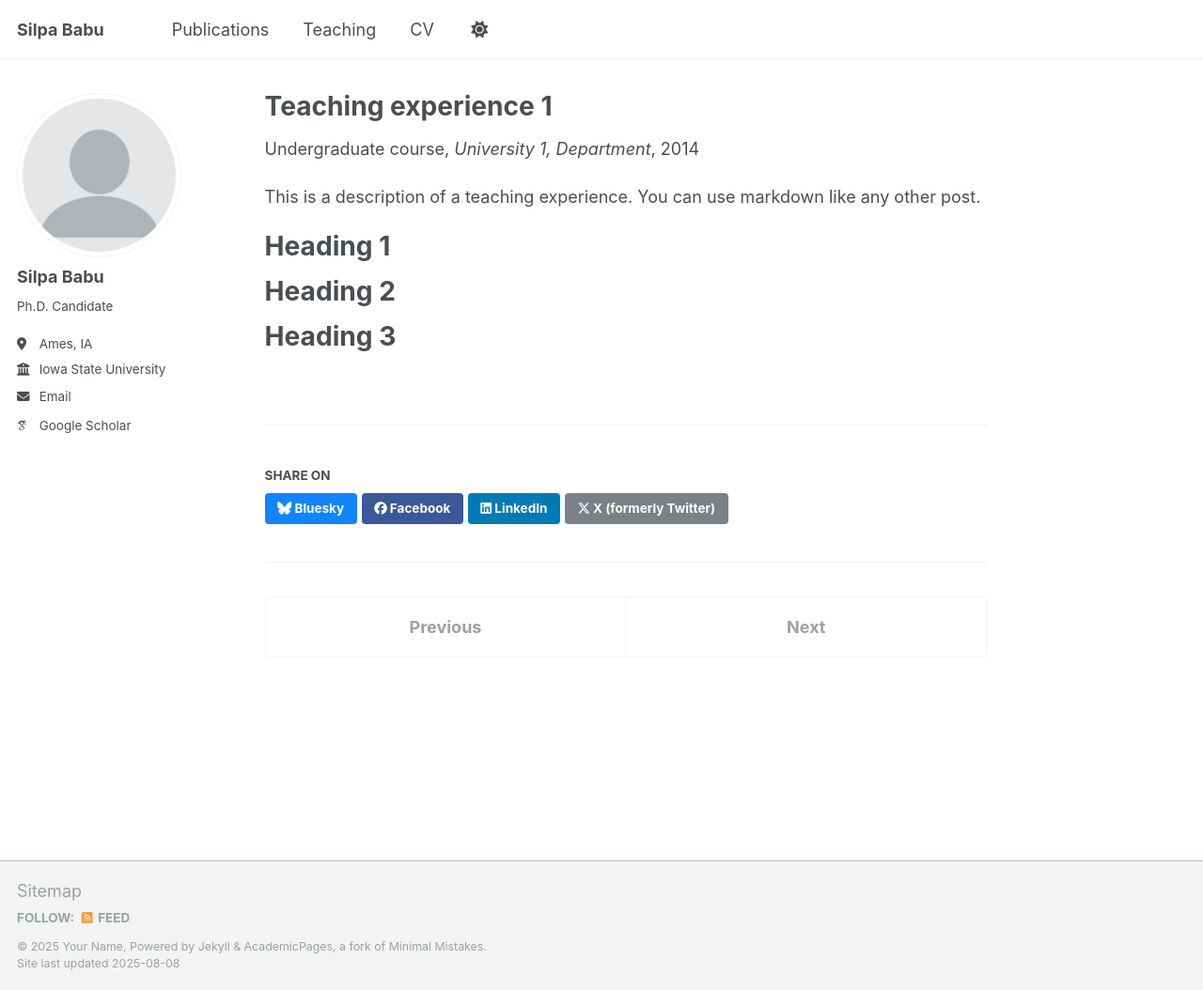
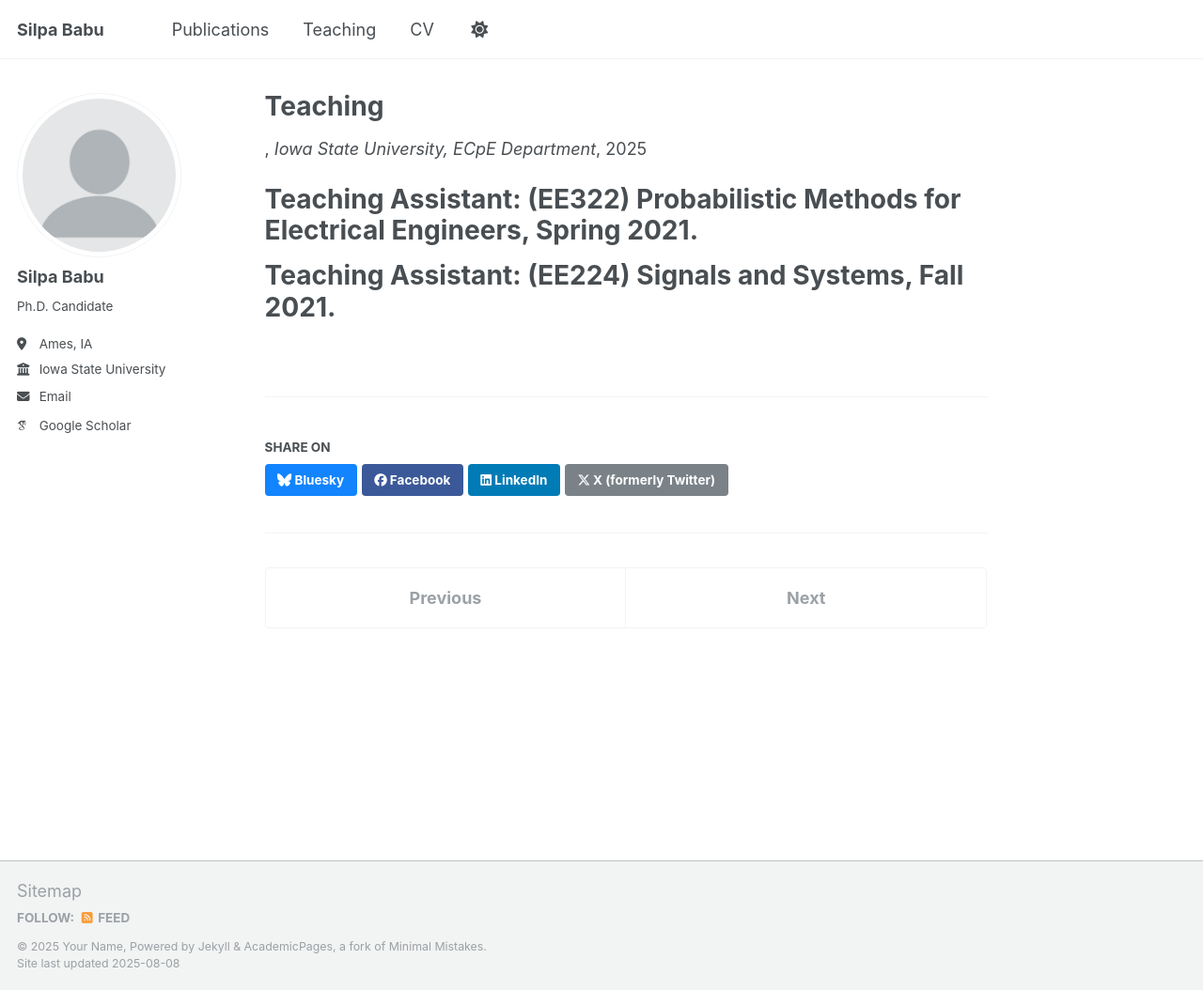
Before and after one commit to Silpa1/sbabu.github.io, a Jekyll site: the page built from _teaching/2014-spring-teaching-1.md, in a window 1280 px wide and 1054 px high. Shown: the whole window at 94% size. Built offline with Jekyll 4.4.1, drawn with Linux system fonts in a browser that asks for light colours; some web fonts are replaced; a script that is not in the unit is left out.

Commit message:
Update 2014-spring-teaching-1.md

```diff
--- a/_teaching/2014-spring-teaching-1.md
+++ b/_teaching/2014-spring-teaching-1.md
@@ -1,20 +1,14 @@
 ---
-title: "Teaching experience 1"
+title: "Teaching"
 collection: teaching
-type: "Undergraduate course"
 permalink: /teaching/2014-spring-teaching-1
-venue: "University 1, Department"
-date: 2014-01-01
-location: "City, Country"
+venue: "Iowa State University, ECpE Department"
 ---
 
-This is a description of a teaching experience. You can use markdown like any other post.
 
-Heading 1
+
+Teaching Assistant: (EE322) Probabilistic Methods for Electrical Engineers, Spring 2021.
 ======
 
-Heading 2
+Teaching Assistant: (EE224) Signals and Systems, Fall 2021.
 ======
-
-Heading 3
-======
```
